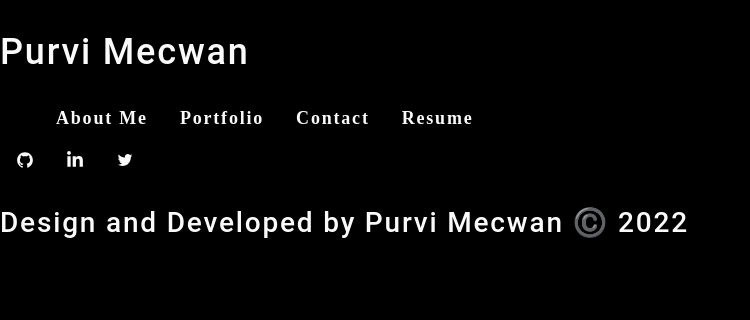
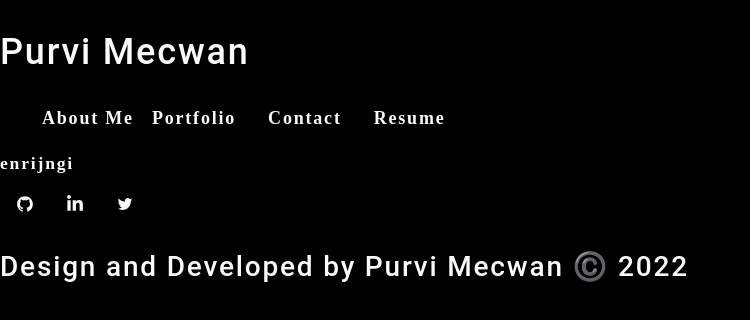
Before and after one commit to PurviMec/portfolio, a React (Create React App) app: page / in a window 1280 px wide. Shown: the top 320 px of the page, without its empty margins (0-750 px from the left). Built offline with nearby package versions, Linux system fonts and the light colour scheme.

Commit message:
create about section

```diff
--- a/src/App.js
+++ b/src/App.js
@@ -1,14 +1,14 @@
 import React from 'react';
 //import logo from './logo.svg';
 //import './App.css';
-import About from './components/About';
+import Nav from './components/Nav';
 import Footer from './components/Footer';
 
 function App() {
     return (
         <div>
-           <About></About>
-           <Footer></Footer>
+            <Nav></Nav>
+            <Footer></Footer>
         </div>
     );
 }
--- a/src/components/About/index.js
+++ b/src/components/Nav/index.js
@@ -1,11 +1,7 @@
 import React from "react";
 
-function About () {
+function Nav () {
     const navLinks = [
-        {
-            name: "About Me",
-            description: "Short para about me"
-        },
         {
             name: "Portfolio",
             description: "Short para about me"
@@ -30,6 +26,9 @@ function About () {
             <nav>
                 <h1 id="header" className="header">Purvi Mecwan</h1>
                 <ul className="flex-row">
+                    <li>
+                        <a href="#about">About Me</a>
+                    </li>
                     {navLinks.map ((navLink) => (
                         <li className="mx-2" key={navLink.name} >
                             <span onClick={() => navLinkSelected(navLink.name)}>
@@ -38,9 +37,14 @@ function About () {
                         </li>
                     ))}
                 </ul>
+                <div id="about">
+                    <p>
+                        enrijngi
+                    </p>
+                </div>
             </nav>
-            </header>
+        </header>
     )
 }
 
-export default About;
+export default Nav;
```
